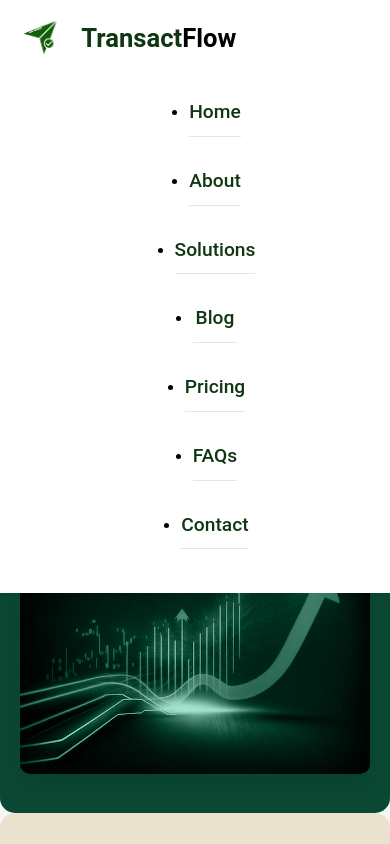
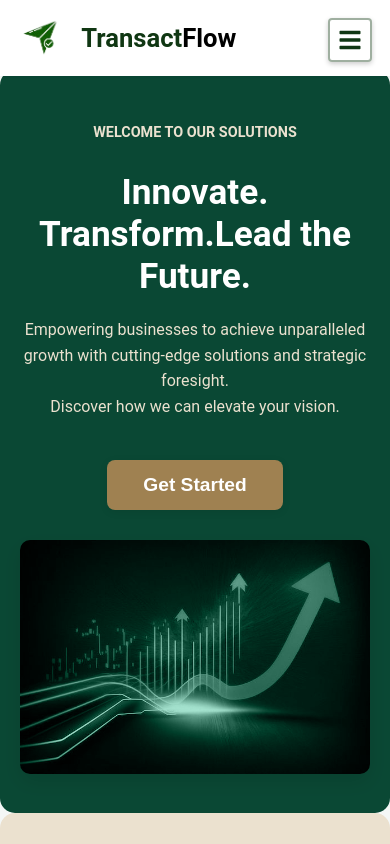
Before and after one commit to annemuriuki/Wapi_website, a React (Vite) app: page / in a window 390 px wide. Shown: the top 844 px of the page. Built offline with nearby package versions, Linux system fonts and the light colour scheme.

Commit message:
updated navbar

```diff
--- a/src/components/Navbar.jsx
+++ b/src/components/Navbar.jsx
@@ -2,15 +2,18 @@ import React, { useState, useEffect } from 'react';
 import { Link, useLocation } from 'react-router-dom';
 import '../styles/components/Navbar.css';
 import successRate from '../assets/images/logos/success-rate.png';
+import { FaBars, FaTimes } from 'react-icons/fa';
 
 const Navbar = () => {
   const [dropdownOpen, setDropdownOpen] = useState(false);
+  const [mobileMenuOpen, setMobileMenuOpen] = useState(false);
   const avatarUrl = 'https://randomuser.me/api/portraits/men/32.jpg';
   const isAdmin = true; // Set to true for demo; replace with real logic
   const location = useLocation();
 
   useEffect(() => {
     setDropdownOpen(false);
+    setMobileMenuOpen(false);
   }, [location]);
 
   return (
@@ -22,22 +25,26 @@ const Navbar = () => {
           <span style={{ color: '#103713' }}>Transact</span>Flow
         </Link>
       </div>
+      {/* Hamburger for mobile */}
+      <button className="mobile-menu-button" onClick={() => setMobileMenuOpen(v => !v)} aria-label={mobileMenuOpen ? 'Close menu' : 'Open menu'}>
+        {mobileMenuOpen ? <FaTimes size={24} /> : <FaBars size={24} />}
+      </button>
       {/* Center: Public Links */}
-      <div className="navbar-center">
+      <div className={`navbar-center ${mobileMenuOpen ? 'active' : ''}`}>
         <ul className="navbar-links" role="menubar">
-          <li role="none"><Link to="/" className="navbar-link" role="menuitem">Home</Link></li>
-          <li role="none"><Link to="/about" className="navbar-link" role="menuitem">About</Link></li>
-          <li role="none"><Link to="/solutions" className="navbar-link" role="menuitem">Solutions</Link></li>
-          <li role="none"><Link to="/blog" className="navbar-link" role="menuitem">Blog</Link></li>
-          <li role="none"><Link to="/pricing" className="navbar-link" role="menuitem">Pricing</Link></li>
-          <li role="none"><Link to="/faq" className="navbar-link" role="menuitem">FAQs</Link></li>
-          <li role="none"><Link to="/contact" className="navbar-link" role="menuitem">Contact</Link></li>
+          <li role="none"><Link to="/" className="navbar-link" role="menuitem" onClick={() => setMobileMenuOpen(false)}>Home</Link></li>
+          <li role="none"><Link to="/about" className="navbar-link" role="menuitem" onClick={() => setMobileMenuOpen(false)}>About</Link></li>
+          <li role="none"><Link to="/solutions" className="navbar-link" role="menuitem" onClick={() => setMobileMenuOpen(false)}>Solutions</Link></li>
+          <li role="none"><Link to="/blog" className="navbar-link" role="menuitem" onClick={() => setMobileMenuOpen(false)}>Blog</Link></li>
+          <li role="none"><Link to="/pricing" className="navbar-link" role="menuitem" onClick={() => setMobileMenuOpen(false)}>Pricing</Link></li>
+          <li role="none"><Link to="/faq" className="navbar-link" role="menuitem" onClick={() => setMobileMenuOpen(false)}>FAQs</Link></li>
+          <li role="none"><Link to="/contact" className="navbar-link" role="menuitem" onClick={() => setMobileMenuOpen(false)}>Contact</Link></li>
         </ul>
       </div>
       {/* Right: Sign Up, Sign In, Profile Dropdown */}
       <div className="navbar-right" style={{ position: 'relative' }}>
-        <Link to="/signup" className="navbar-sign-up">Sign Up</Link>
-        <Link to="/signin" className="navbar-sign-in">Sign In</Link>
+        <Link to="/signup" className="navbar-sign-up" onClick={() => setMobileMenuOpen(false)}>Sign Up</Link>
+        <Link to="/signin" className="navbar-sign-in" onClick={() => setMobileMenuOpen(false)}>Sign In</Link>
         <button
           className="navbar-avatar-btn"
           aria-label="User menu"
--- a/src/styles/components/Navbar.css
+++ b/src/styles/components/Navbar.css
@@ -62,6 +62,9 @@
   display: flex;
   align-items: center;
   gap: 2rem;
+  list-style: none;
+  margin: 0;
+  padding: 0;
 }
 
 .navbar-link {
@@ -400,4 +403,62 @@
     flex-wrap: wrap;
     gap: 1.2rem;
   }
+  .mobile-menu-button {
+    display: block;
+    background: none;
+    border: none;
+    cursor: pointer;
+    z-index: 9999;
+    position: absolute;
+    top: 18px;
+    right: 18px;
+    background-color: rgba(255, 255, 255, 0.9);
+    border: 2px solid rgba(16, 55, 19, 0.4);
+    display: flex;
+    align-items: center;
+    justify-content: center;
+    border-radius: 4px;
+    padding: 8px;
+    min-width: 44px;
+    min-height: 44px;
+    color: #103713;
+    transition: background-color 0.3s ease;
+    box-shadow: 0 2px 5px rgba(0, 0, 0, 0.2);
+  }
+  .navbar-center {
+    display: none;
+    position: absolute;
+    top: 60px;
+    left: 0;
+    right: 0;
+    background: #f7faf9;
+    z-index: 1001;
+    box-shadow: 0 4px 8px rgba(0,0,0,0.08);
+    transition: all 0.3s;
+  }
+  .navbar-center.active {
+    display: flex;
+    flex-direction: column;
+    align-items: center;
+    padding: 1.2rem 0 1.5rem 0;
+  }
+  .navbar-links {
+    flex-direction: column;
+    gap: 1.2rem;
+    width: 100%;
+    align-items: center;
+  }
 }
+
+@media (min-width: 901px) {
+  .mobile-menu-button {
+    display: none;
+  }
+  .navbar-center {
+    display: flex !important;
+    position: static;
+    background: none;
+    box-shadow: none;
+    padding: 0;
+  }
+}
```
